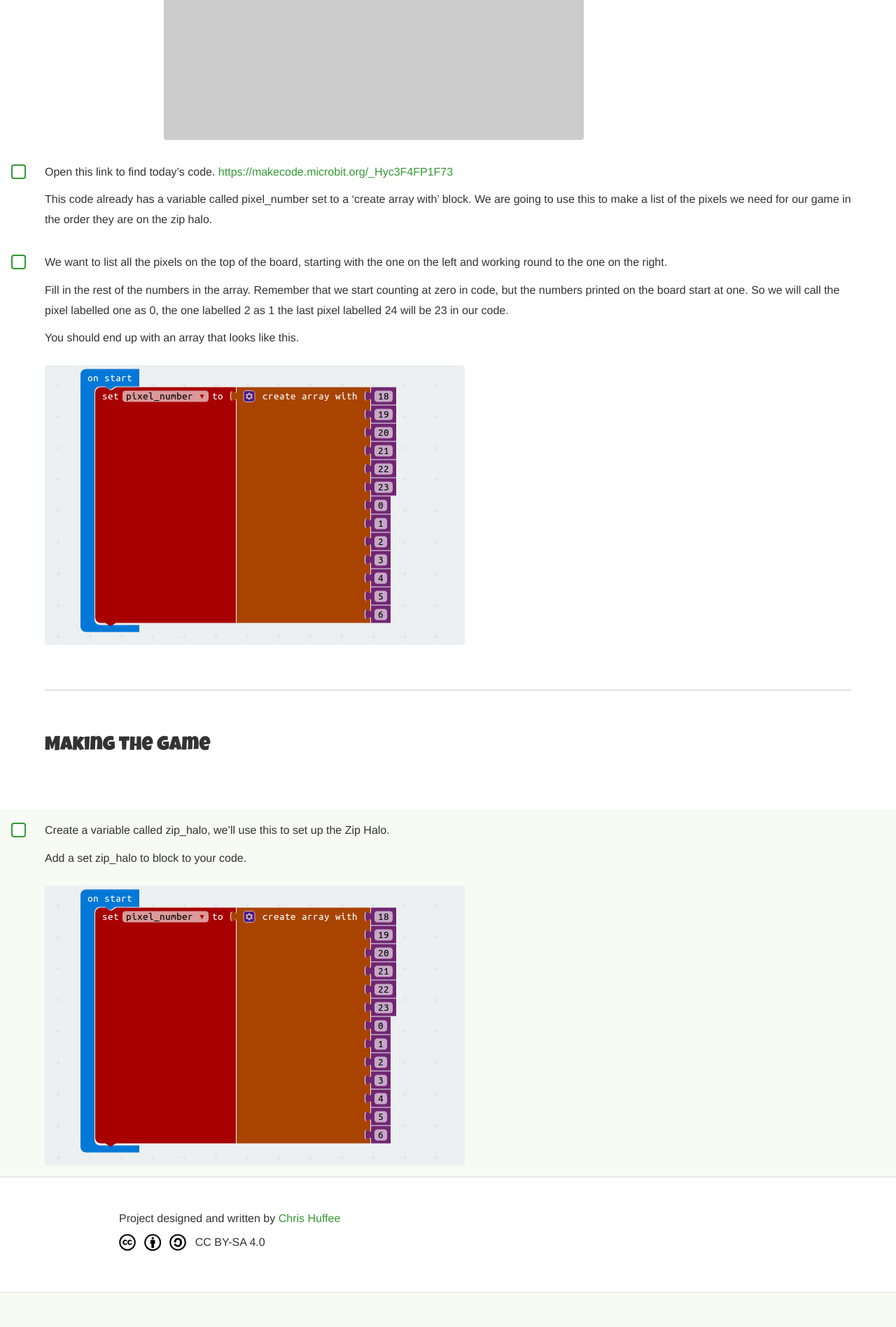
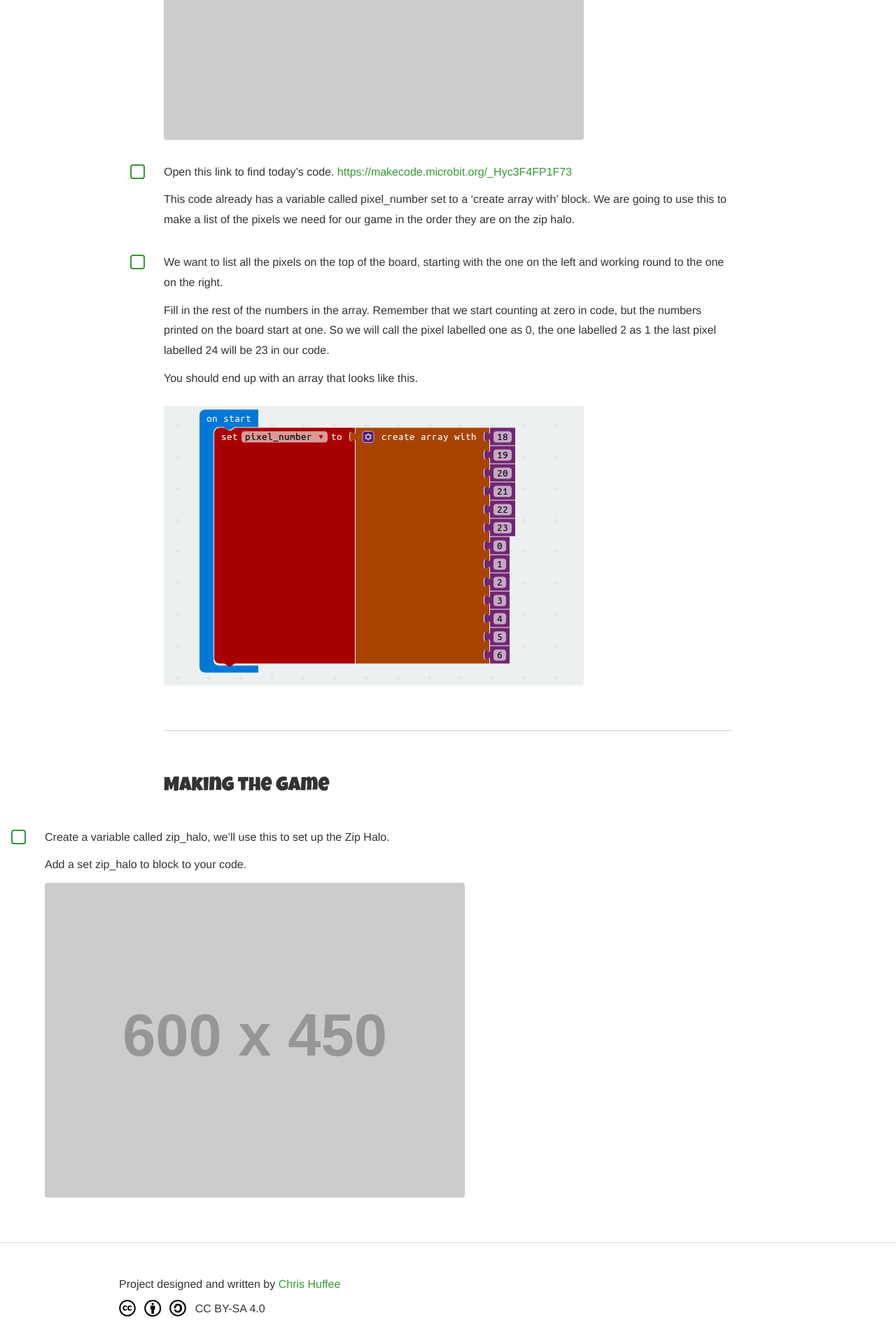
Before and after one commit to liverpoolcodeclub/liverpoolcodeclub.github.io, a Jekyll site: the page built from projects/juggler/index.html, in a window 1280 px wide. Shown: the part 1808-3705 px from the top of the page at 70% size. Built offline with Jekyll 4.4.1, drawn with Linux system fonts in a browser that asks for light colours.

Commit message:
Edit Juggler project

```diff
--- a/projects/juggler/index.html
+++ b/projects/juggler/index.html
@@ -36,7 +36,6 @@ authors: >
        <h3>Arrays</h3>
        <p>There are twenty four lights or ‘pixels’ on our rings, in code we start counting at zero so the lights are numbered 0,1,2,3...23. We will only be using the top ones, numbers 1, 2, 3, 4, 5, 6, 7 and 19, 20, 21, 22, 23, 24. To help us keep track of the lights we are using we will use a new block called an array. An array is a variable that can hold a list instead of just one thing.</p>
        <img src="http://via.placeholder.com/600x450" width="600" height="450" alt="" style="margin: 0">
-    </div>
 </div>
 <div class="project-steps__step">
     <p>Open this link to find today’s code. <a href="https://makecode.microbit.org/_Hyc3F4FP1F73">https://makecode.microbit.org/_Hyc3F4FP1F73</a></p>
@@ -58,5 +57,5 @@ authors: >
 <div class="project-steps__step">
     <p>Create a variable called zip_halo, we’ll use this to set up the Zip Halo.</p>
     <p>Add a set zip_halo to block to your code.</p>
-    <img src="step-001.jpg" width="600" height="400" alt="">
+    <img src="http://via.placeholder.com/600x450" width="600" height="450" alt="" style="margin: 0">
 </div>
```
